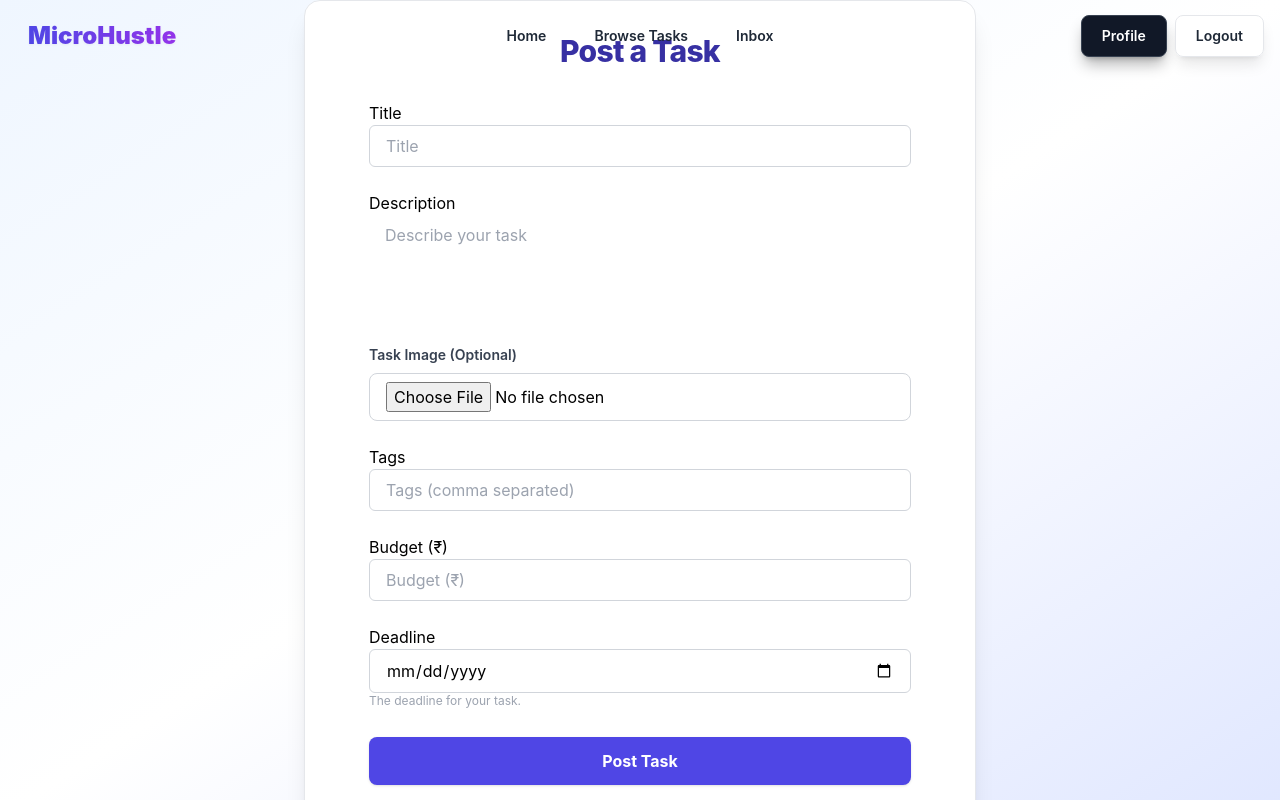
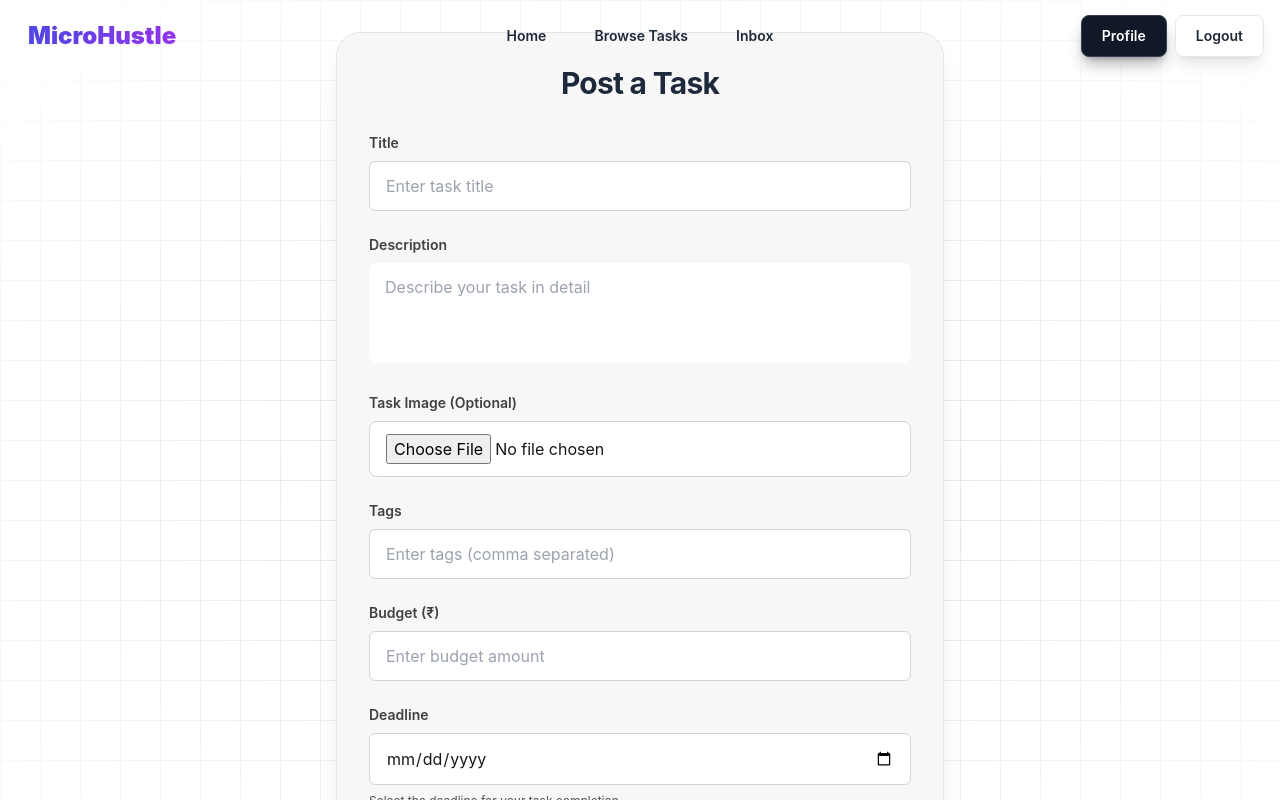
Before and after one commit to namann06/MicroHustle, a React (Create React App) app in the folder frontend/: page /post in a window 1280 px wide. Shown: the top 800 px of the page. Built offline with nearby package versions, Linux system fonts and the light colour scheme; sample sign-in values are in the browser's storage.

Commit message:
dark theme for posting tasks form

```diff
--- a/frontend/src/components/PostTask.js
+++ b/frontend/src/components/PostTask.js
@@ -3,6 +3,7 @@
 import { zodResolver } from "@hookform/resolvers/zod";
 import { useForm } from "react-hook-form";
 import { z } from "zod";
+import { motion } from "framer-motion";
 import { Button } from "./ui/button";
 import { Input } from "./ui/input";
 import { Textarea } from "./ui/textarea";
@@ -15,6 +16,7 @@
   FormLabel,
   FormMessage,
 } from "./ui/form";
+import { cn } from "../lib/utils";
 
 function PostTask({ currentUser }) {
   const FormSchema = z.object({
@@ -170,7 +172,49 @@
   }
 
   return (
-    <div className="flex justify-center items-center min-h-[60vh] bg-gradient-to-br from-blue-50 via-white to-indigo-100">
+    <div className="relative w-full">
+      {/* Grid Background */}
+      <div className="relative flex min-h-screen w-full items-center justify-center bg-white dark:bg-black">
+        <div
+          className={cn(
+            "absolute inset-0",
+            "[background-size:40px_40px]",
+            "[background-image:linear-gradient(to_right,#e4e4e7_1px,transparent_1px),linear-gradient(to_bottom,#e4e4e7_1px,transparent_1px)]",
+            "dark:[background-image:linear-gradient(to_right,#262626_1px,transparent_1px),linear-gradient(to_bottom,#262626_1px,transparent_1px)]"
+          )} />
+        {/* Radial gradient for the container to give a faded look */}
+        <div className="pointer-events-none absolute inset-0 flex items-center justify-center bg-white [mask-image:radial-gradient(ellipse_at_center,transparent_20%,black)] dark:bg-black"></div>
+
+        {/* Post Task Form */}
+        <motion.div
+          initial={{ opacity: 0, y: 20 }}
+          animate={{ opacity: 1, y: 0 }}
+          transition={{ duration: 0.5 }}
+          className="relative z-20 w-full max-w-2xl p-8"
+        >
+          <motion.div
+            initial={{ opacity: 0, scale: 0.95 }}
+            animate={{ opacity: 1, scale: 1 }}
+            transition={{ duration: 0.3, delay: 0.1 }}
+            className="rounded-3xl border border-neutral-200 bg-neutral-100/80 backdrop-blur-sm p-8 shadow-xl dark:border-neutral-800 dark:bg-neutral-900/80"
+          >
+            <motion.h2
+              initial={{ opacity: 0 }}
+              animate={{ opacity: 1 }}
+              transition={{ duration: 0.3, delay: 0.2 }}
+              className="text-3xl font-bold text-center text-slate-800 dark:text-slate-200 tracking-tight mb-8"
+            >
+              Post a Task
+            </motion.h2>
+            {success && (
+              <motion.div
+                initial={{ opacity: 0, x: -10 }}
+                animate={{ opacity: 1, x: 0 }}
+                className="text-green-600 dark:text-green-400 text-center mb-4 font-medium p-3 rounded-lg bg-green-50 dark:bg-green-900/20 border border-green-200 dark:border-green-800"
+              >
+                Task posted successfully!
+              </motion.div>
+            )}
             <Form
               {...form}
               onSubmit={(e) => {
@@ -178,41 +222,47 @@
                 console.log('Form submit event triggered');
                 form.handleSubmit(onSubmit)(e);
               }}
-        className="w-full max-w-2xl bg-white shadow-xl rounded-2xl px-16 py-8 space-y-6 border border-gray-200"
+              className="space-y-6"
             >
-        <h2 className="text-3xl font-extrabold mb-8 text-center text-indigo-800 tracking-tight">Post a Task</h2>
-        {success && <div className="text-green-600 text-center mb-4 font-medium">Task posted!</div>}
 
               <FormField
                 control={form.control}
                 name="title"
-            render={({ field }) => (
-              <FormItem className="posttask-formitem">
-                <FormLabel className="posttask-label">Title</FormLabel>
+                render={({ field, fieldState }) => (
+                  <FormItem>
+                    <FormLabel className="block text-sm font-semibold text-neutral-700 dark:text-neutral-300 mb-2">Title</FormLabel>
                     <FormControl>
-                  <Input className="posttask-input" placeholder="Title" {...field} />
+                      <Input
+                        className="w-full px-4 py-3 border border-neutral-300 dark:border-neutral-700 rounded-lg bg-white dark:bg-neutral-800 text-neutral-900 dark:text-neutral-100 focus:outline-none focus:ring-2 focus:ring-indigo-500 dark:focus:ring-indigo-400 transition-all"
+                        placeholder="Enter task title"
+                        {...field}
+                      />
                     </FormControl>
-                <FormMessage className="posttask-formmsg" />
+                    <FormMessage className="text-xs text-red-500 dark:text-red-400 mt-1">{fieldState.error?.message}</FormMessage>
                   </FormItem>
                 )}
               />
               <FormField
                 control={form.control}
                 name="description"
-            render={({ field }) => (
-              <FormItem className="posttask-formitem">
-                <FormLabel className="posttask-label">Description</FormLabel>
+                render={({ field, fieldState }) => (
+                  <FormItem>
+                    <FormLabel className="block text-sm font-semibold text-neutral-700 dark:text-neutral-300 mb-2">Description</FormLabel>
                     <FormControl>
-                  <Textarea className="w-full px-4 py-2 border border-gray-300 rounded-lg focus:outline-none focus:ring-2 focus:ring-indigo-400 transition min-h-[100px]" placeholder="Describe your task" {...field} />
+                      <Textarea
+                        className="w-full px-4 py-3 border border-neutral-300 dark:border-neutral-700 rounded-lg bg-white dark:bg-neutral-800 text-neutral-900 dark:text-neutral-100 focus:outline-none focus:ring-2 focus:ring-indigo-500 dark:focus:ring-indigo-400 transition-all min-h-[100px]"
+                        placeholder="Describe your task in detail"
+                        {...field}
+                      />
                     </FormControl>
-                <FormMessage className="posttask-formmsg" />
+                    <FormMessage className="text-xs text-red-500 dark:text-red-400 mt-1">{fieldState.error?.message}</FormMessage>
                   </FormItem>
                 )}
               />
 
               {/* Image Upload Field */}
-          <div className="posttask-formitem">
-            <label className="posttask-label block text-sm font-semibold text-gray-700 mb-2">
+              <div className="space-y-2">
+                <label className="block text-sm font-semibold text-neutral-700 dark:text-neutral-300 mb-2">
                   Task Image (Optional)
                 </label>
                 <div className="space-y-4">
@@ -220,14 +270,14 @@
                     type="file"
                     accept="image/*"
                     onChange={handleImageChange}
-                className="w-full px-4 py-2 border border-gray-300 rounded-lg focus:outline-none focus:ring-2 focus:ring-indigo-400 transition"
+                    className="w-full px-4 py-3 border border-neutral-300 dark:border-neutral-700 rounded-lg bg-white dark:bg-neutral-800 text-neutral-900 dark:text-neutral-100 focus:outline-none focus:ring-2 focus:ring-indigo-500 dark:focus:ring-indigo-400 transition-all"
                   />
                   {imagePreview && (
                     <div className="relative">
                       <img
                         src={imagePreview}
                         alt="Preview"
-                    className="w-full max-w-xs h-48 object-cover rounded-lg border border-gray-300"
+                        className="w-full max-w-xs h-48 object-cover rounded-lg border border-neutral-300 dark:border-neutral-700"
                       />
                       <button
                         type="button"
@@ -235,7 +285,7 @@
                           setSelectedImage(null);
                           setImagePreview(null);
                         }}
-                    className="absolute top-2 right-2 bg-red-500 text-white rounded-full w-6 h-6 flex items-center justify-center text-xs hover:bg-red-600 transition"
+                        className="absolute top-2 right-2 bg-red-500 hover:bg-red-600 text-white rounded-full w-6 h-6 flex items-center justify-center text-xs transition-all"
                       >
                         ×
                       </button>
@@ -247,47 +297,60 @@
               <FormField
                 control={form.control}
                 name="tags"
-            render={({ field }) => (
-              <FormItem className="posttask-formitem">
-                <FormLabel className="posttask-label">Tags</FormLabel>
+                render={({ field, fieldState }) => (
+                  <FormItem>
+                    <FormLabel className="block text-sm font-semibold text-neutral-700 dark:text-neutral-300 mb-2">Tags</FormLabel>
                     <FormControl>
-                  <Input className="posttask-input" placeholder="Tags (comma separated)" {...field} />
+                      <Input
+                        className="w-full px-4 py-3 border border-neutral-300 dark:border-neutral-700 rounded-lg bg-white dark:bg-neutral-800 text-neutral-900 dark:text-neutral-100 focus:outline-none focus:ring-2 focus:ring-indigo-500 dark:focus:ring-indigo-400 transition-all"
+                        placeholder="Enter tags (comma separated)"
+                        {...field}
+                      />
                     </FormControl>
-                <FormMessage className="posttask-formmsg" />
+                    <FormMessage className="text-xs text-red-500 dark:text-red-400 mt-1">{fieldState.error?.message}</FormMessage>
                   </FormItem>
                 )}
               />
               <FormField
                 control={form.control}
                 name="budget"
-            render={({ field }) => (
-              <FormItem className="posttask-formitem">
-                <FormLabel className="posttask-label">Budget (₹)</FormLabel>
+                render={({ field, fieldState }) => (
+                  <FormItem>
+                    <FormLabel className="block text-sm font-semibold text-neutral-700 dark:text-neutral-300 mb-2">Budget (₹)</FormLabel>
                     <FormControl>
-                  <Input className="posttask-input" type="number" placeholder="Budget (₹)" {...field} />
+                      <Input
+                        type="number"
+                        className="w-full px-4 py-3 border border-neutral-300 dark:border-neutral-700 rounded-lg bg-white dark:bg-neutral-800 text-neutral-900 dark:text-neutral-100 focus:outline-none focus:ring-2 focus:ring-indigo-500 dark:focus:ring-indigo-400 transition-all"
+                        placeholder="Enter budget amount"
+                        {...field}
+                      />
                     </FormControl>
-                <FormMessage className="posttask-formmsg" />
+                    <FormMessage className="text-xs text-red-500 dark:text-red-400 mt-1">{fieldState.error?.message}</FormMessage>
                   </FormItem>
                 )}
               />
               <FormField
                 control={form.control}
                 name="deadline"
-            render={({ field }) => (
-              <FormItem className="posttask-formitem">
-                <FormLabel className="posttask-label">Deadline</FormLabel>
+                render={({ field, fieldState }) => (
+                  <FormItem>
+                    <FormLabel className="block text-sm font-semibold text-neutral-700 dark:text-neutral-300 mb-2">Deadline</FormLabel>
                     <FormControl>
-                  <Input className="posttask-input" type="date" placeholder="Deadline" {...field} />
+                      <Input
+                        type="date"
+                        className="w-full px-4 py-3 border border-neutral-300 dark:border-neutral-700 rounded-lg bg-white dark:bg-neutral-800 text-neutral-900 dark:text-neutral-100 focus:outline-none focus:ring-2 focus:ring-indigo-500 dark:focus:ring-indigo-400 transition-all"
+                        {...field}
+                      />
                     </FormControl>
-                <FormDescription className="text-xs text-gray-400 mb-1">
-                  The deadline for your task.
+                    <FormDescription className="text-xs text-neutral-600 dark:text-neutral-400 mt-1">
+                      Select the deadline for your task completion.
                     </FormDescription>
-                <FormMessage className="posttask-formmsg" />
+                    <FormMessage className="text-xs text-red-500 dark:text-red-400 mt-1">{fieldState.error?.message}</FormMessage>
                   </FormItem>
                 )}
               />
               <Button
-            className="w-full bg-indigo-600 hover:bg-indigo-700 text-white font-bold py-3 px-6 rounded-lg transition duration-200 shadow"
+                className="w-full bg-indigo-600 hover:bg-indigo-700 dark:bg-indigo-500 dark:hover:bg-indigo-600 text-white font-bold py-3 px-6 rounded-lg transition-all duration-200 shadow-lg hover:shadow-xl transform hover:-translate-y-0.5"
                 type="submit"
                 disabled={uploading}
                 onClick={(e) => {
@@ -295,9 +358,12 @@
                   // Don't prevent default here, let the form handle it
                 }}
               >
-            {uploading ? 'Uploading...' : 'Post Task'}
+                {uploading ? 'Posting Task...' : 'Post Task'}
               </Button>
             </Form>
+          </motion.div>
+        </motion.div>
+      </div>
     </div>
   );
 }
--- a/frontend/src/styles/posttask.css
+++ b/frontend/src/styles/posttask.css
@@ -1,45 +1,5 @@
-/* PostTask Form Custom Styles using Tailwind's @apply */
+/* PostTask Form - Modern Design with Grid Background */
+/* This file can be cleaned up or removed since we're now using inline Tailwind classes
+   that match the signup form design pattern */
 
-.posttask-container {
-  @apply flex justify-center items-center min-h-[60vh] bg-gradient-to-br from-blue-50 via-white to-indigo-100;
-}
-
-.posttask-form {
-  @apply w-full max-w-2xl bg-white shadow-xl rounded-2xl px-16 py-8 space-y-6 border border-gray-200;
-}
-
-.posttask-title {
-  @apply text-3xl font-extrabold mb-8 text-center text-indigo-800 tracking-tight;
-}
-
-.posttask-success {
-  @apply text-green-600 text-center mb-4 font-medium;
-}
-
-.posttask-label {
-  @apply block text-sm font-semibold text-gray-700 mb-2;
-}
-
-.posttask-input {
-  @apply w-full px-4 py-2 border border-gray-300 rounded-lg focus:outline-none focus:ring-2 focus:ring-indigo-400 transition;
-}
-
-.posttask-textarea {
-  @apply w-full px-4 py-2 border border-gray-300 rounded-lg focus:outline-none focus:ring-2 focus:ring-indigo-400 transition min-h-[100px];
-}
-
-.posttask-btn {
-  @apply w-full bg-indigo-600 hover:bg-indigo-700 text-white font-bold py-3 px-6 rounded-lg transition duration-200 shadow;
-}
-
-.posttask-formitem {
-  @apply mb-6;
-}
-
-.posttask-formdesc {
-  @apply text-xs text-gray-400 mb-1;
-}
-
-.posttask-formmsg {
-  @apply text-xs text-red-500 mt-1;
-}
+/* Keep any additional custom styles that might be needed */
```
Also changed, not shown: 2 other files (tests, documents, lock files or other folders). Lines whose indentation alone changed are shown as unchanged.
